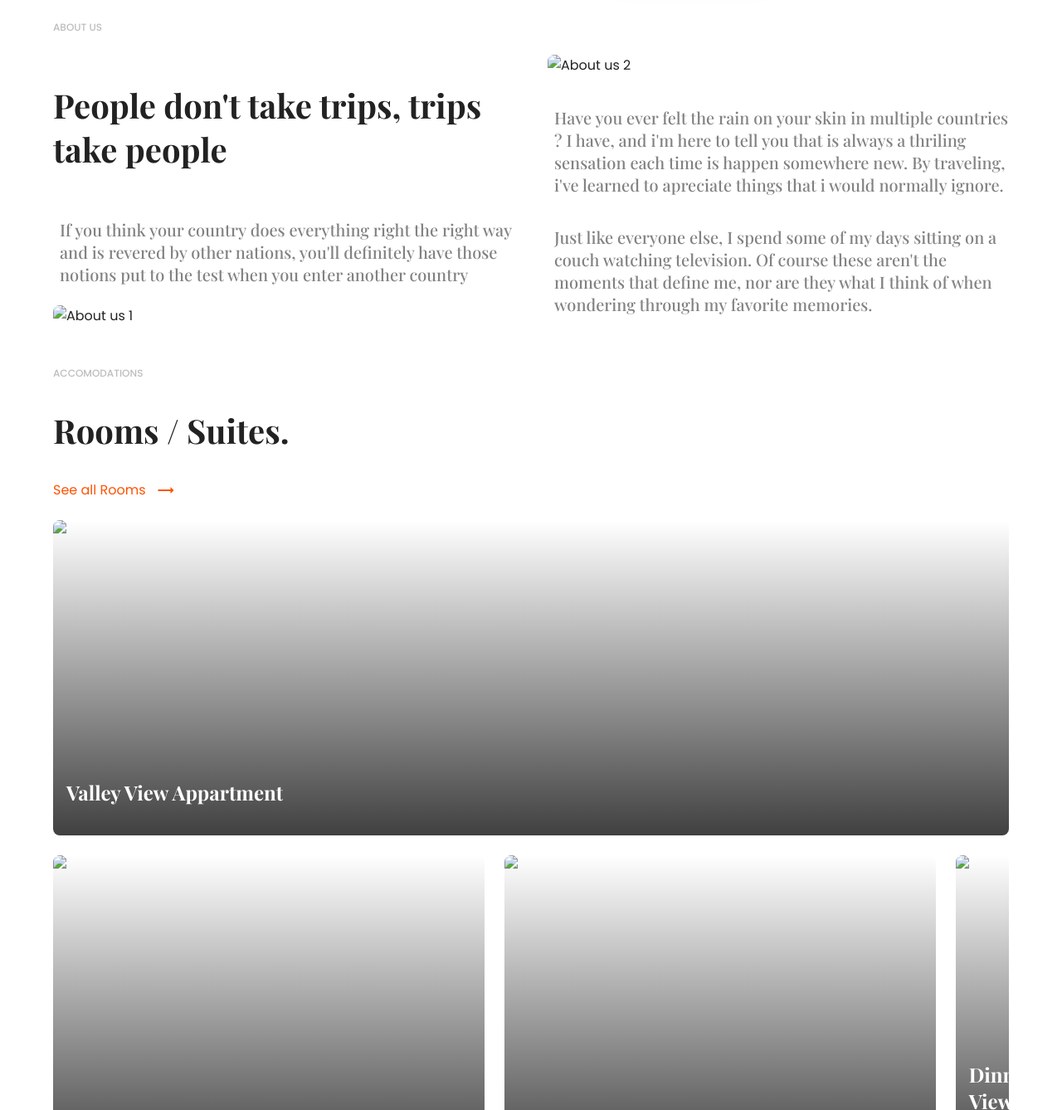
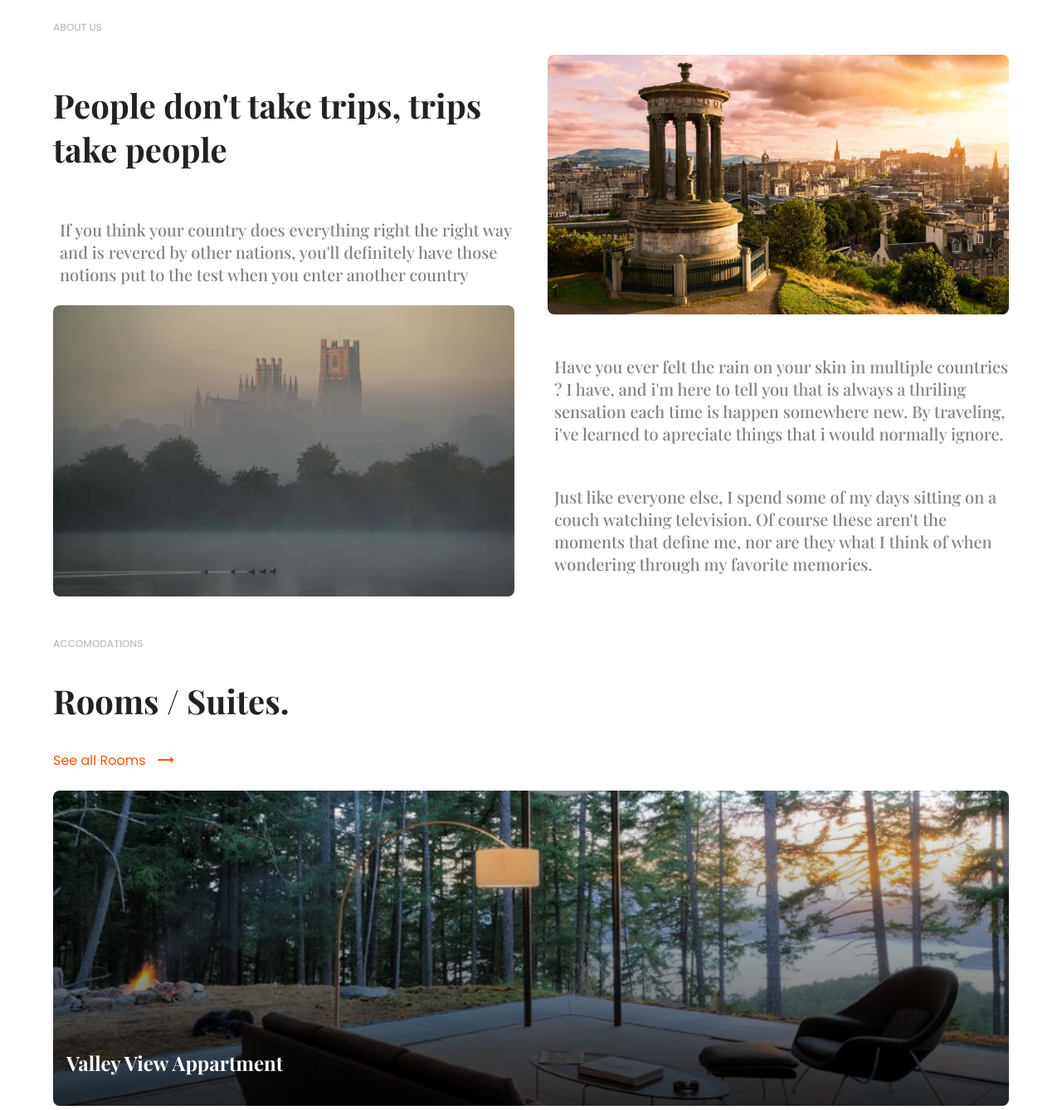
Before and after one commit to catadarius/veyras, a plain HTML site: page index.html in a window 1280 px wide. Shown: the part 747-2085 px from the top of the page at 83% size. Drawn offline with nearby package versions, Linux system fonts and the light colour scheme; the site is published under a folder, as on GitHub Pages, so addresses that start at the root find nothing.

Commit message:
index.html

```diff
--- a/index.html
+++ b/index.html
@@ -101,7 +101,7 @@
               is revered by other nations, you'll definitely have those notions
               put to the test when you enter another country
             </p>
-            <img src="/privas2.webp" alt="About us 1" />
+            <img src="privas2.webp" alt="About us 1" />
           </div>
           <div class="about-us__content--right">
             <p>
@@ -116,7 +116,7 @@
               define me, nor are they what I think of when wondering through my
               favorite memories.
             </p>
-            <img src="/privas3.webp" alt="About us 2" />
+            <img src="privas3.webp" alt="About us 2" />
           </div>
         </div>
       </div>
@@ -134,31 +134,31 @@
         </div>
         <div class="stays">
           <a href="#" class="stay-card stay-card--col-2">
-            <img src="/app1.jpg" alt="stay 1" />
+            <img src="app1.jpg" alt="stay 1" />
             <div class="stay-card_details">
               <div class="stay-card_name">Valley View Appartment</div>
             </div>
           </a>
           <a href="#" class="stay-card">
-            <img src="/app2.jpg" alt="stay 2" />
+            <img src="app2.jpg" alt="stay 2" />
             <div class="stay-card_details">
               <div class="stay-card_name">Garden View Appartment</div>
             </div>
           </a>
           <a href="#" class="stay-card">
-            <img src="/app3.jpg" alt="stay 3" />
+            <img src="app3.jpg" alt="stay 3" />
             <div class="stay-card_details">
               <div class="stay-card_name">Living View Appartment</div>
             </div>
           </a>
           <a href="#" class="stay-card">
-            <img src="/app4.jpg" alt="stay 4" />
+            <img src="app4.jpg" alt="stay 4" />
             <div class="stay-card_details">
               <div class="stay-card_name">Dinning View Appartment</div>
             </div>
           </a>
           <a href="#" class="stay-card stay-card_hobby">
-            <img src="/app5.jpg" alt="stay 5" />
+            <img src="app5.jpg" alt="stay 5" />
             <div class="stay-card_details">
               <div class="stay-card_name">Hobby View Appartment</div>
             </div>
@@ -185,7 +185,7 @@
               </div>
             </div>
             <div class="feedback-card_user">
-              <img src="/fot1 (1).jpg" alt="Person1" />
+              <img src="fot1 (1).jpg" alt="Person1" />
               <div class="feedback_card_user-details">
                 <div class="feedback_card_user-name">Catalin Darius</div>
                 <div class="feedback_card_user-location">from Romania</div>
@@ -203,7 +203,7 @@
               </div>
             </div>
             <div class="feedback-card_user">
-              <img src="/fot1 (2).jpg" alt="Person1" />
+              <img src="fot1 (2).jpg" alt="Person1" />
               <div class="feedback_card_user-details">
                 <div class="feedback_card_user-name">Alina Mariana</div>
                 <div class="feedback_card_user-location">from Italy</div>
@@ -221,7 +221,7 @@
               </div>
             </div>
             <div class="feedback-card_user">
-              <img src="/fot1 (1).jpg" alt="Person1" />
+              <img src="fot1 (1).jpg" alt="Person1" />
               <div class="feedback_card_user-details">
                 <div class="feedback_card_user-name">Pampleaca Pat</div>
                 <div class="feedback_card_user-location">from Pomezia</div>
```
